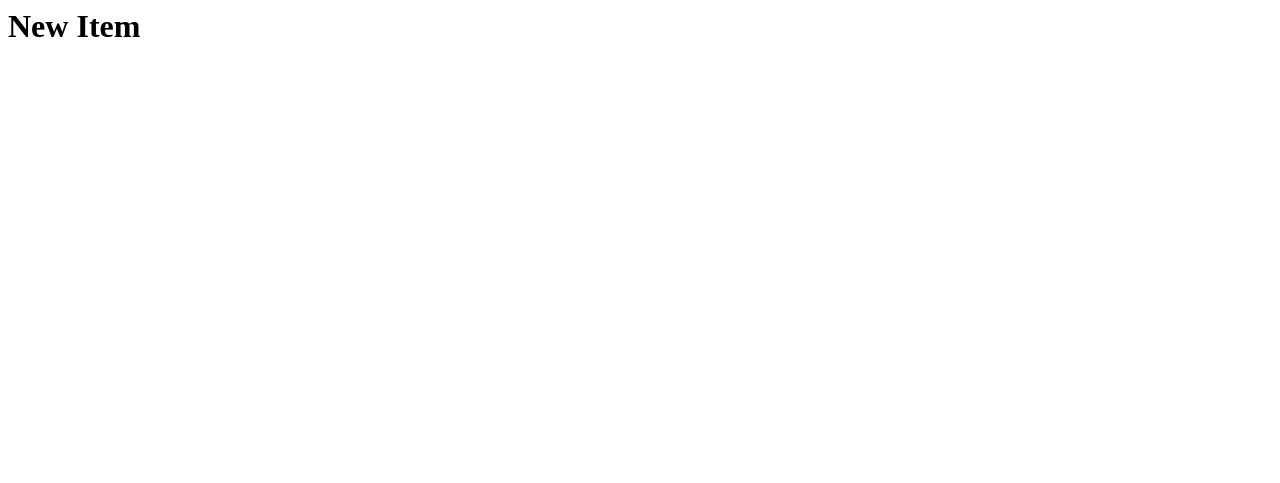
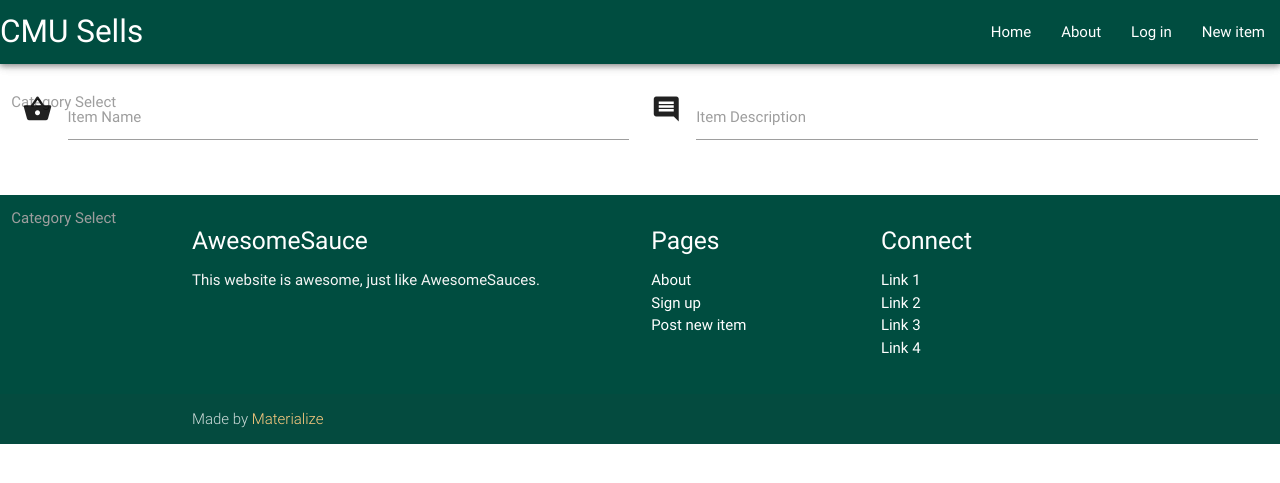
Before and after one commit to zhaorz/cmu-sells, a Flask app: page /new-item in a window 1280 px wide. Before the commit the part shown is almost empty. Shown: the top 483 px of the page. Run offline with Flask 2, Linux system fonts and the light colour scheme; some libraries are stand-ins or nearby versions.

Commit message:
Add sleep

```diff
--- a/app/templates/base.html
+++ b/app/templates/base.html
@@ -14,6 +14,8 @@
 
     <link rel="stylesheet" href="{{ url_for('static', filename='style.css') }}" />
     <title align ="center">{% block title %}{% endblock %}</title>
+
+     <link href="https://fonts.googleapis.com/icon?family=Material+Icons" rel="stylesheet">
 
   </head>
 
--- a/app/templates/new-item.html
+++ b/app/templates/new-item.html
@@ -1 +1,46 @@
-<h1>New Item</h1>
+{% extends "base.html" %}
+{% block title %}New Item{% endblock %}
+
+{% block content %}
+
+<div class="input-field col s11">
+		<select>
+			<option value="" disable selected>Choose your option</option>
+			<option value="1">Buying</option>
+			<option value="2">Selling</option>
+		</select>
+	<label>Category Select</label>
+</div>
+
+<div class="row">
+    <form class="col s12">
+      <div class="row">
+        <div class="input-field col s6">
+          <i class="material-icons prefix">shopping_basket</i>
+          <input id="icon_shopping_basket" type="text" class="validate">
+          <label for="icon_shopping_basket">Item Name</label>
+        </div>
+        <div class="input-field col s6">
+          <i class="material-icons prefix">comment</i>
+          <input id="icon_comment" type="tel" class="validate">
+          <label for="icon_comment">Item Description</label>
+        </div>
+      </div>
+    </form>
+  </div>
+
+<div class="input-field col s12">
+    <select>
+      <option value="" disabled selected>Choose your option</option>
+      <option value="1">Textbook</option>
+      <option value="2">Furniture</option>
+      <option value="3">Clothing</option>
+      <option value="4">Technology</option>
+      <option value="5">Arts + Crafts</option>
+      <option value="6">Cosmetics</option>
+      <option value="7">Other</option>
+    </select>
+  <label>Category Select</label>
+</div>
+
+{% endblock %}
```
